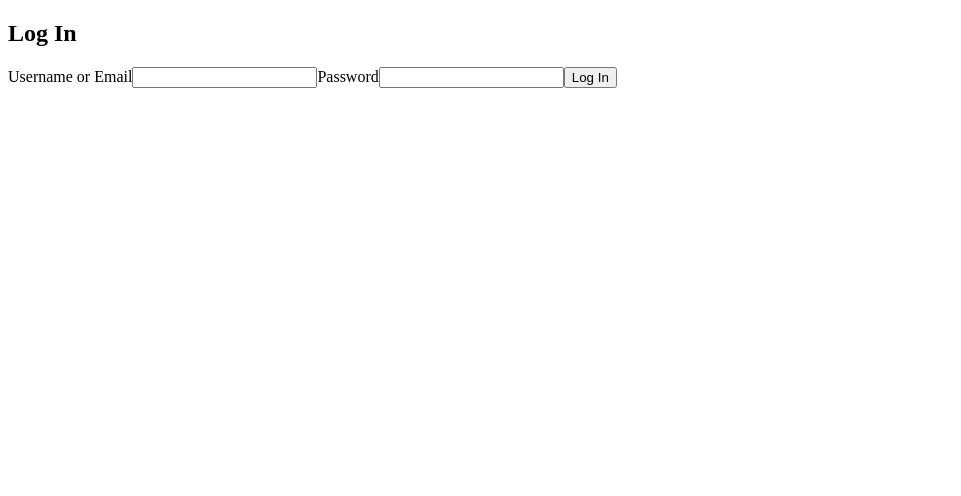
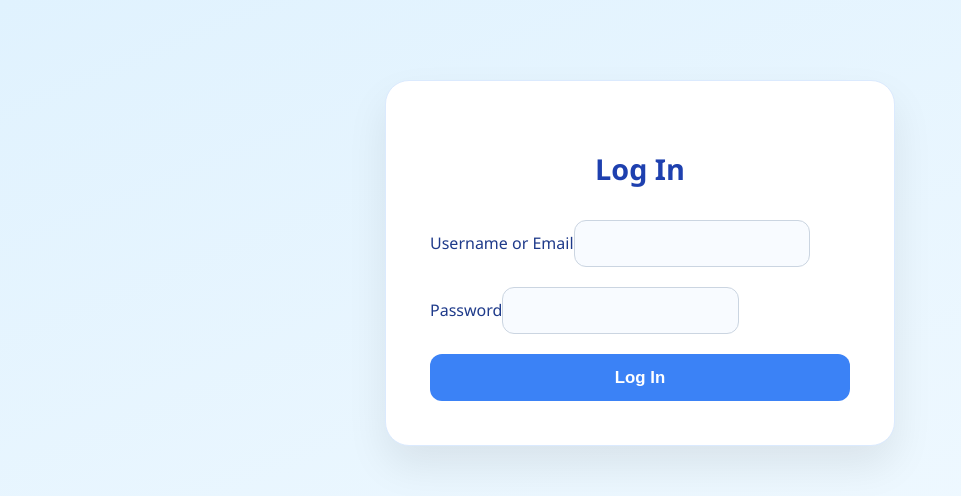
Before and after one commit to Gabe-design/Havenly, a React (Vite) app in the folder frontend/: page /login in a window 1280 px wide. Shown: the top 496 px of the page, without its empty margins (0-961 px from the left). Built offline with nearby package versions, Linux system fonts and the light colour scheme; no server answers.

Commit message:
LoginForm.css

```diff
--- a/frontend/src/App.jsx
+++ b/frontend/src/App.jsx
@@ -1,6 +1,9 @@
 // frontend/src/App.jsx
 
 //import React from "react";
+
+// Importing the login form page component
+import LoginFormPage from './components/LoginFormPage';
 // Importing routign tools from the react router
 import {
   createBrowserRouter,
@@ -9,8 +12,6 @@ import {
 }
 from "react-router-dom";
 
-// Importing the login form page component
-import LoginFormPage from "./components/LoginFormPage/LoginFormPage";
 // Creating a home component to show on the root path
 const Home = () => <h1>Welcome!</h1>;
 // Sets up the application routes
--- /dev/null
+++ b/frontend/src/components/LoginFormPage/LoginForm.css
@@ -0,0 +1,102 @@
+/* frontend/src/components/LoginFormPage/LoginForm.css*/
+
+/* Havenly login form design */
+
+body {
+    /* This removes default browser spacing */
+    margin: 0;
+    padding: 0;
+    /* For a more soft gradient */
+    background: linear-gradient(to bottom right, #e0f2fe, #f0f9ff);
+    /* For a more modern clean font */
+    font-family: 'Segoe UI', sans-serif;
+    /* Deep blue text color */
+    color: #1e3a8a;
+}
+
+section {
+    /* This keeps form narrow and centered */
+    max-width: 420px;
+     /* This pushes down from top and centers horizontally */
+    margin: 80px auto;
+     /* Adds internal space */
+    padding: 2.75rem;
+    /* This rounds all corners */
+    border-radius: 1.5rem;
+     /* This adds a white form background */
+    background-color: #ffffff;
+    /* For a more small shadow */
+    box-shadow: 0 20px 40px rgba( 0, 0, 0, 0.08 );
+     /* for a more soft blue border */
+    border: 1px solid #dbeafe;
+    /* Adds a nice animation when hovering */
+    transition: box-shadow 0.3s ease;
+}
+
+section:hover {
+    /* Adds larger shadow on hover */
+    box-shadow: 0 25px 60px rgba( 0, 0, 0, 0.1 );
+}
+
+h1 {
+    text-align: center;
+    /* This adds a bigger headline */
+    font-size: 1.8rem;
+     /* Adds a space below */
+    margin-bottom: 2rem;
+    /* Adds a darker blue */
+    color: #1e40af;
+    /* Adds bold */
+    font-weight: 700;
+}
+
+form {
+    display: flex;
+    flex-direction: column;
+    /* Adds a space between each field */
+    gap: 1.25rem;
+}
+
+input {
+    /* This styles input fields to be a more modern and user friendly */
+    padding: 0.85rem;
+    font-size: 1rem;
+    border: 1px solid #cbd5e1;
+    border-radius: 0.75rem;
+    background-color: #f8fbff;
+    transition: border 0.2s ease, box-shadow 0.2s ease;
+}
+
+input:focus {
+    /* This adds a glowing blue ouline when the user clicks into a field */
+    outline: none;
+    border-color: #60a5fa;
+    box-shadow: 0 0 0 3px rgba(96, 165, 250, 0.3);
+}
+
+button {
+    padding: 0.85rem;
+     /* Adds a bright blue color */
+    background-color: #3b82f6;
+    color: white;
+    border: none;
+    font-size: 1.05rem;
+    border-radius: 0.75rem;
+    font-weight: 600;
+    cursor: pointer;
+    transition: background-color 0.3s ease;
+}
+
+button:hover {
+    /* Adds slightly darker color on hover */
+    background-color: #2563eb;
+}
+
+p {
+    /* A red color for errors */
+    color: #ef4444;
+    font-size: 0.9rem;
+    margin-top: -0.5rem;
+    margin-bottom: 0.5rem;
+    text-align: left;
+}
--- a/frontend/src/components/LoginFormPage/LoginFormPage.jsx
+++ b/frontend/src/components/LoginFormPage/LoginFormPage.jsx
@@ -4,6 +4,7 @@ import /*React,*/ { useState } from "react";
 import { useDispatch, useSelector } from 'react-redux';
 import { Navigate } from 'react-router-dom';
 import * as sessionActions from '../../store/session';
+import './LoginForm.css';
 
 // This displays a login form and handles login logic
 function LoginFormPage() {
--- a/frontend/src/components/LoginFormPage/index.js
+++ b/frontend/src/components/LoginFormPage/index.js
@@ -0,0 +1,6 @@
+// frontend/src/components/LoginFormPage/index.js
+
+// Index.js for cleaner imports :)\
+import LoginFormPage from './LoginFormPage';
+
+export default LoginFormPage;
```
